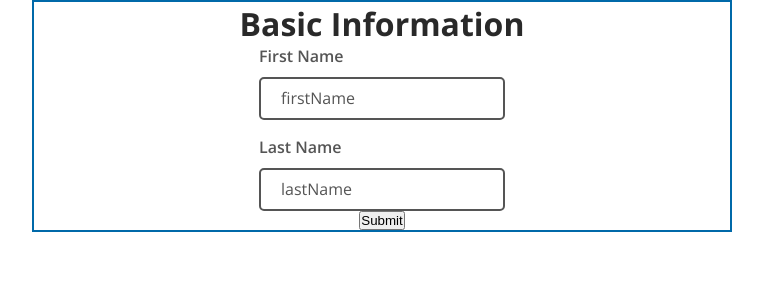
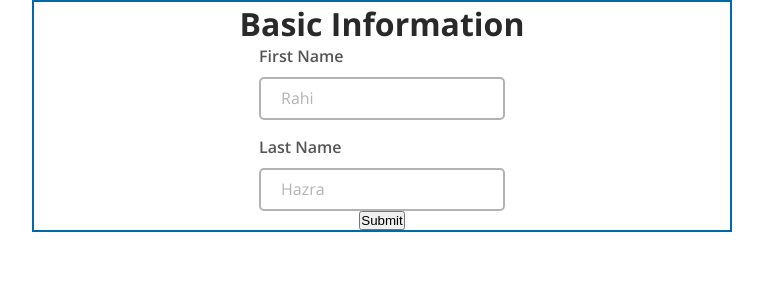
Before and after one commit to calblueprint/immigration-justice-project, a Next.js app: page /create-profile in a window 1280 px wide. Shown: the top 300 px of the page, without its empty margins (258-1021 px from the left). Built offline with nearby package versions, Linux system fonts and the light colour scheme; no server answers.

Commit message:
updated placeholder to be able to be deleted

```diff
--- a/src/app/create-profile/page.tsx
+++ b/src/app/create-profile/page.tsx
@@ -5,7 +5,7 @@ import { useState } from 'react';
 import styled from 'styled-components';
 import COLORS from '@/styles/colors';
 import { H1 } from '@/styles/text';
-import TextInput from '@/components/TextInput';
+import TextInput from '@/components/TextInput/index';
 import { Open_Sans } from 'next/font/google';
 import { insertProfile } from '../../api/supabase/queries/profiles';
 import { Profile } from '../../types/schema';
@@ -93,8 +93,8 @@ export default function Profile() {
             type="firstName"
             name="firstName"
             setValue={setFirstName}
-            value="firstName"
-            errorText="error"
+            value={firstName}
+            errorText="first name error"
           />
           <TextInput
             label="Last Name"
@@ -103,8 +103,8 @@ export default function Profile() {
             type="lastName"
             name="lastName"
             setValue={setLastName}
-            value="lastName"
-            errorText="error"
+            value={lastName}
+            errorText="last name error"
           />
         </ThirdDiv>
       </SecondDiv>
```
